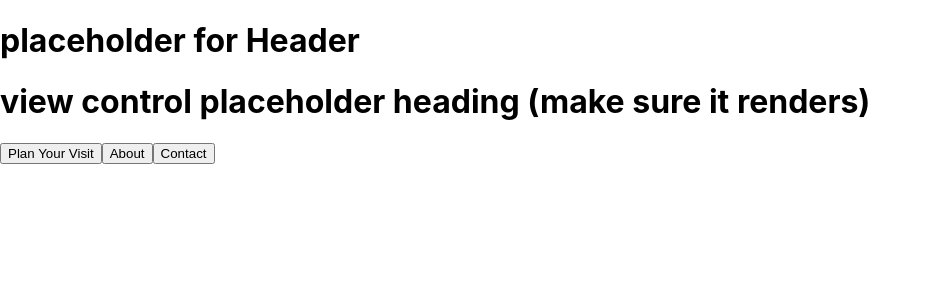
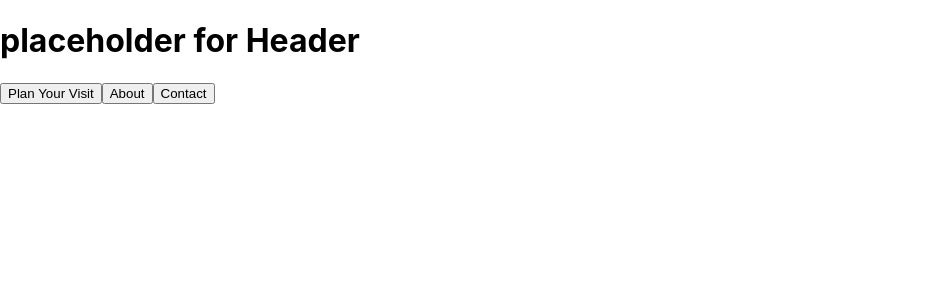
Before and after one commit to Pugsly99/farmers-market, a React (Create React App) app: page / in a window 1280 px wide. Shown: the top 300 px of the page, without its empty margins (0-931 px from the left). Built offline with nearby package versions, Linux system fonts and the light colour scheme.

Commit message:
remove comments and unused code
Co-authored-by: Ryland Adams <rylandadams@yahoo.com>
Co-authored-by: Tawnee Harris <tawneeh@icloud.com>

```diff
--- a/src/components/ViewControl.js
+++ b/src/components/ViewControl.js
@@ -1,8 +1,7 @@
 import React from "react";
 import PlanVisit from './PlanVisit';
-import About from "./About";
-import NewContactForm from "./NewContactForm";
-// import Header from "./Header";
+import About from './About';
+import NewContactForm from './NewContactForm';
 
 class ViewControl extends React.Component {
 
@@ -12,10 +11,7 @@ class ViewControl extends React.Component {
       visibleView: 0
     };
   }
-  // 0 = page with header only
-  // 1 = plan visit
-  // 2 = about
-  // 3 = contact
+
 
   planClick = () => {
     this.setState({
@@ -39,9 +35,8 @@ class ViewControl extends React.Component {
 
   render(){
       let currentlyVisibleState = null;
-      let buttonText = null;
       if (this.state.visibleView === 0) {
-        currentlyVisibleState = null // this might have to be something like "null" ;; Header's visibility shouldn't be toggled on and off
+        currentlyVisibleState = null
       } else if(this.state.visibleView === 1) {
         currentlyVisibleState = <PlanVisit />
       } else if(this.state.visibleView === 2) {
@@ -51,7 +46,6 @@ class ViewControl extends React.Component {
       }
       return (
         <>
-        <h1>view control placeholder heading (make sure it renders) </h1>
           <button onClick={this.planClick}> Plan Your Visit </button>
           <button onClick={this.aboutClick}> About </button>
           <button onClick={this.contactClick}> Contact </button>
```
